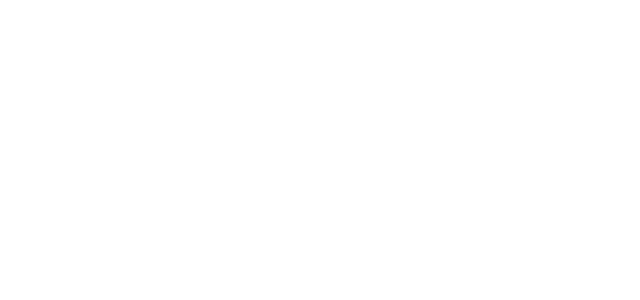
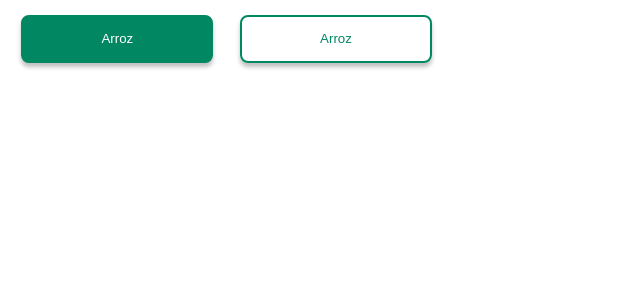
Before and after one commit to Marcos-Samuel/front-end-lacrei-sa-de, a Next.js app: page / in a window 1280 px wide. Shown: the top 300 px of the page, without its empty margins (0-640 px from the left). Built offline with nearby package versions, Linux system fonts and the light colour scheme.

Commit message:
<BUILD>: <Finilizando componente Button, inciando componente de navegação>

```diff
--- a/src/app/page.tsx
+++ b/src/app/page.tsx
@@ -1,3 +1,10 @@
+import Button from "@/components/button/Button";
+
 export default function Home() {
-  return <main></main>;
+  return (
+    <main>
+      <Button varient="primary" title="Arroz" />
+      <Button varient="secondary" title="Arroz" />
+    </main>
+  );
 }
--- /dev/null
+++ b/src/components/button/Button.tsx
@@ -0,0 +1,17 @@
+"use client";
+import * as S from "./styles";
+
+type Props = {
+  title: string;
+  varient: S.StyleProps;
+};
+
+export default function Button({ varient = "primary", title, ...rest }: Props) {
+  return (
+    <>
+      <S.Button varient={varient} {...rest}>
+        {title}
+      </S.Button>
+    </>
+  );
+}
--- /dev/null
+++ b/src/components/button/styles.ts
@@ -0,0 +1,30 @@
+import styled, { css } from "styled-components";
+
+export type StyleProps = "primary" | "secondary";
+
+interface ButtonProps {
+  varient: StyleProps;
+}
+
+export const Button = styled.button<ButtonProps>`
+  width: 12rem;
+  height: 3rem;
+  margin: 0.5em 1em;
+  padding: 0.25em 1em;
+  background: transparent;
+  border-radius: 0.5rem;
+  border: 2px solid #018762;
+  color: ${({ varient }) => (varient === "primary" ? "white" : "#018762")};
+  box-shadow: 0px 4px 4px 0px rgba(0, 0, 0, 0.25);
+
+  ${({ varient }) =>
+    varient === "primary" &&
+    `
+    background: #018762;
+    color: white;
+  `}
+`;
+
+export const Container = styled.div`
+  text-align: center;
+`;
--- /dev/null
+++ b/src/components/navigate/navigate.tsx
@@ -0,0 +1,3 @@
+export default function MainNavigate() {
+  return <div>h1</div>;
+}
```
Also changed, not shown: src/components/navigate/styles.ts (added).
